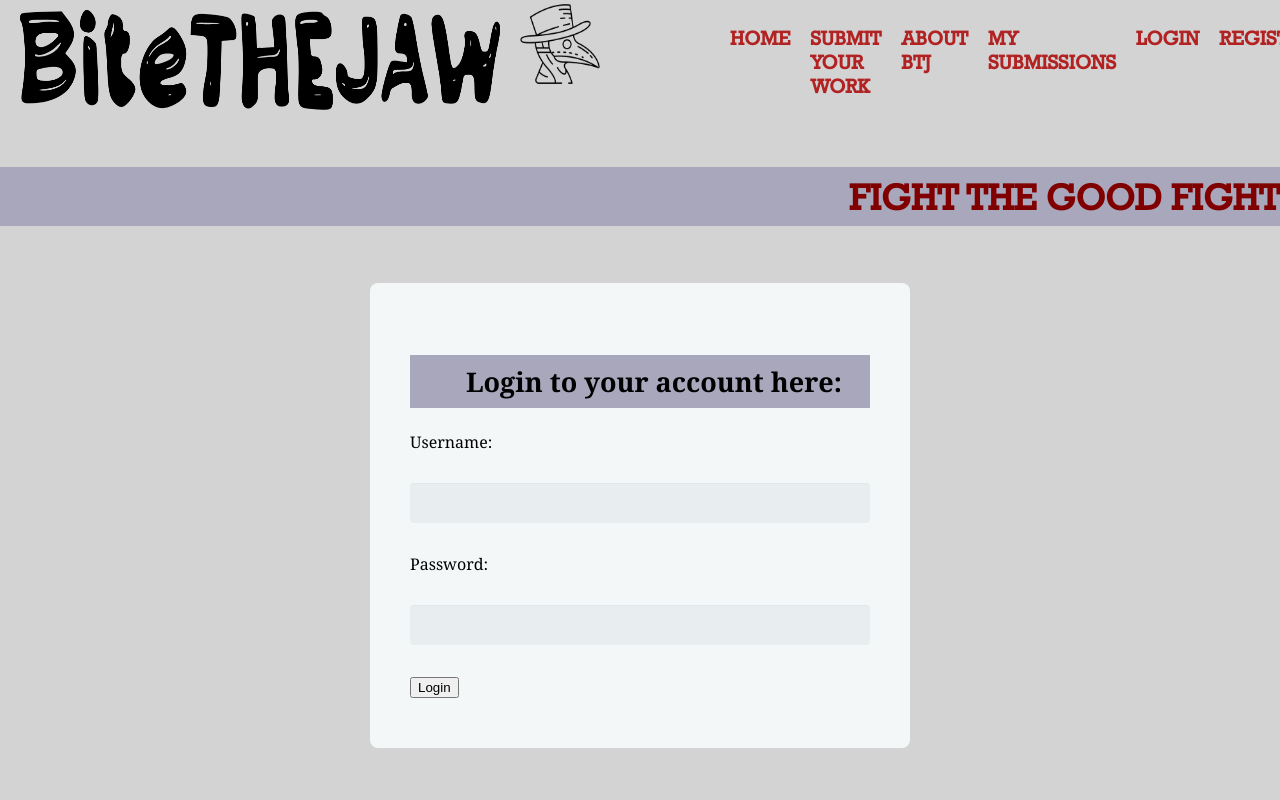
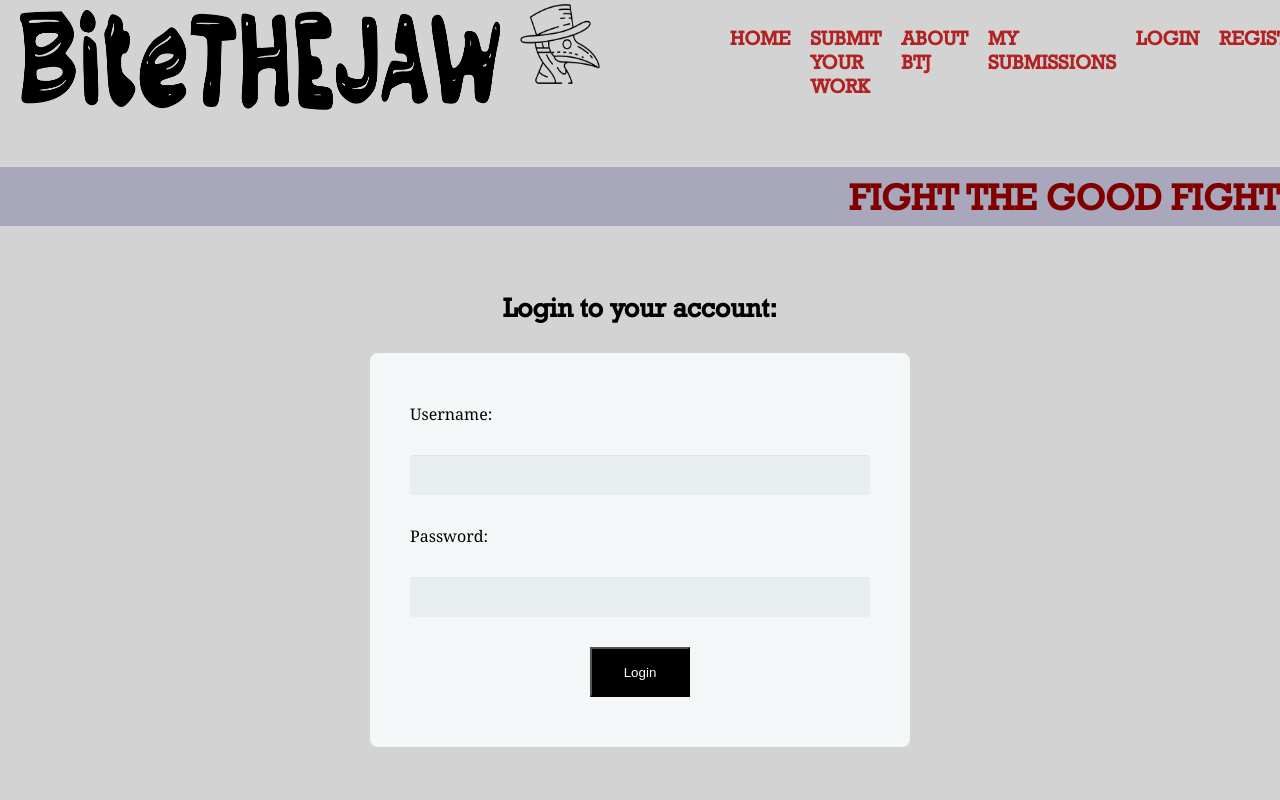
Before and after one commit to avayazdan/btj-client-2, a React (Create React App) app: page /login in a window 1280 px wide. Shown: the top 800 px of the page. Built offline with nearby package versions, Linux system fonts and the light colour scheme.

Commit message:
centered buttons

```diff
--- a/src/App.css
+++ b/src/App.css
@@ -3,6 +3,10 @@
 @font-face {
   font-family: mainAppFont;
   src: url(../assets/ROCK.TTF)
+}
+
+.button-holder {
+  text-align: center;
 }
 
 /* body */
@@ -282,7 +286,6 @@ span {
 .form{
 	max-width: 500px;
 	padding: 10px 20px;
-	background: #f4f7f8;
 	margin: 10px auto;
 	padding: 20px;
 	background: #f4f7f8;
@@ -311,7 +314,7 @@ span {
 .form textarea,
 .form select {
 	font-family: Georgia, "Times New Roman", Times, serif;
-	background: rgba(255,255,255,.1);
+	background: lightgray;
 	border: none;
 	border-radius: 4px;
 	font-size: 15px;
@@ -366,3 +369,20 @@ span {
   width: 800px;
   margin-bottom: 50px;
 }
+
+.login-h1 {
+  text-align: center;
+  background-color: lightgray;
+}
+
+button {
+  background-color: black;
+  color: white;
+  height: 50px;
+  width: 100px;
+
+}
+
+button:hover {
+  cursor: pointer;
+}
--- a/src/components/Login.js
+++ b/src/components/Login.js
@@ -81,9 +81,9 @@ function Login() {
 
   return (
     <><h1 className="about-h1-login">Fight the good fight</h1><section>
+      <h2 className='login-h1'>Login to your account:</h2>
       <div className="form">
         <div className="form">
-          <h2>Login to your account here: &nbsp;&nbsp;&nbsp;</h2>
           <div className="messages">
             {errorMessage()}
             {successMessage()}
@@ -115,10 +115,11 @@ function Login() {
                 name="password"
               ></input>
               <br></br>
-
+              <div className='button-holder'>
               <button className="button" onClick={handleSubmit} type="submit">
                 Login
               </button>
+              </div>
             </form>
           </section>
         </div>
--- a/src/components/Register.js
+++ b/src/components/Register.js
@@ -65,7 +65,7 @@ function Register(props) {
         <div className="confirm-password">
           <label className="form__label" for="confirmPassword">Confirm Password </label>
           <input className="form__input" type="password" name="password_repeat" onChange={onChange} value={data.password_repeat} id="confirmPassword" placeholder="Repeat Password" />
-          <button type="submit" className="btn-reg" onClick={Registration} >Register</button>
+          <div className='button-holder'><button type="submit" className="btn-reg" onClick={Registration} >Register</button></div>
           <br></br></div>
       </form>
           <h4 className='success-message'>{successMessage}</h4>
--- a/src/components/Submit.js
+++ b/src/components/Submit.js
@@ -66,7 +66,7 @@ function Submit() {
         <>
         <div>
         <h2 className='submit-h2' >"It is better to change an opinion than to persist in a wrong one"</h2>
-          <h1 className='Register'>Submit your work</h1>
+          <h1 className='Register'>Submit your work&nbsp;&nbsp;&nbsp;&nbsp;</h1>
           {errorMessage && <div className="error">{errorMessage}</div>}
         </div>
         <form className="form" onSubmit={{onSubmit}}>
@@ -93,7 +93,9 @@ function Submit() {
           <option value="film">Film Studies</option>
           <option value="current">Current Affairs</option>
           </select>
+          <div class="button-holder">
           <button onClick={onSubmit} type="submit" className="btn-reg">Submit</button>
+          </div>
         </div>
       </form>
           {successMessage()}
```
